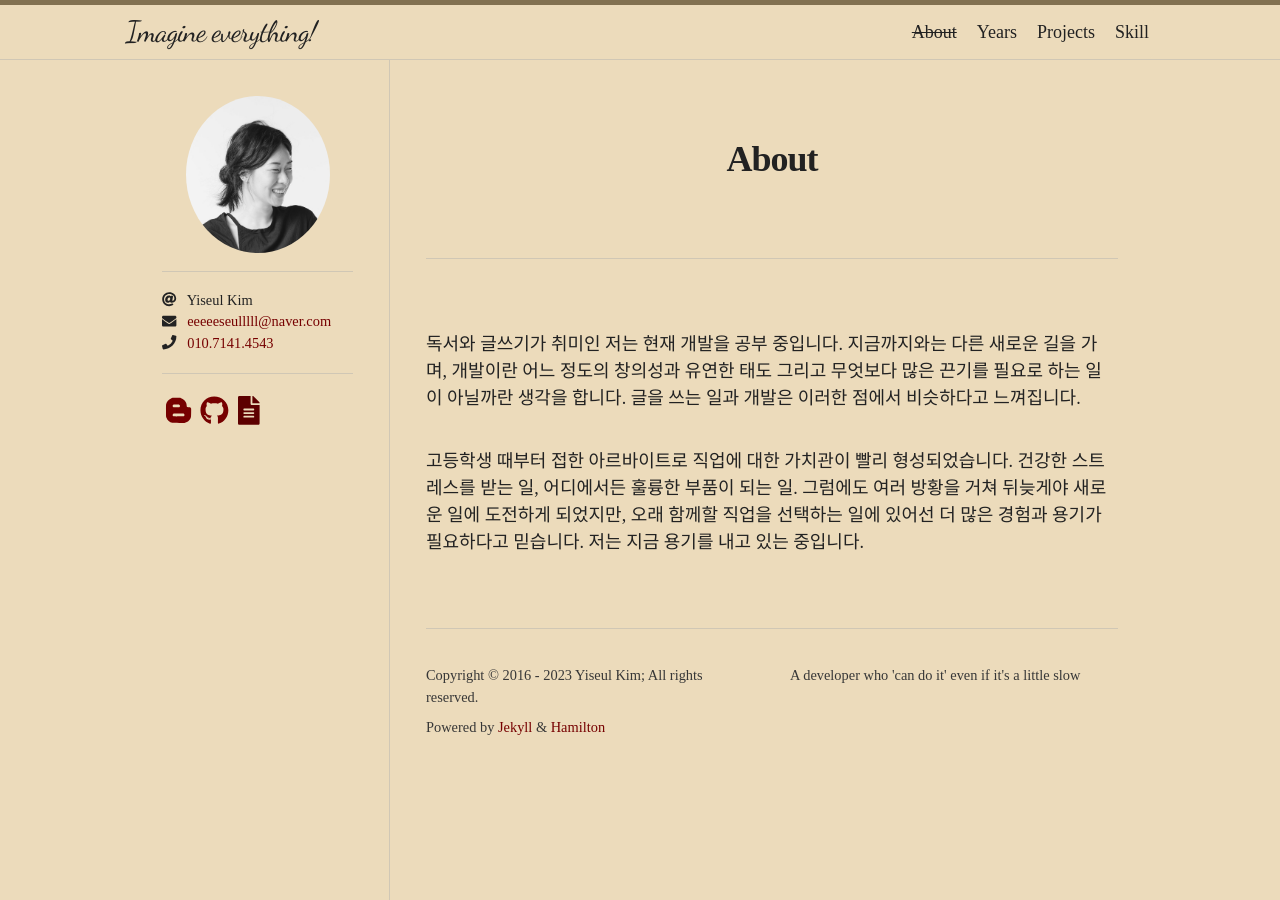
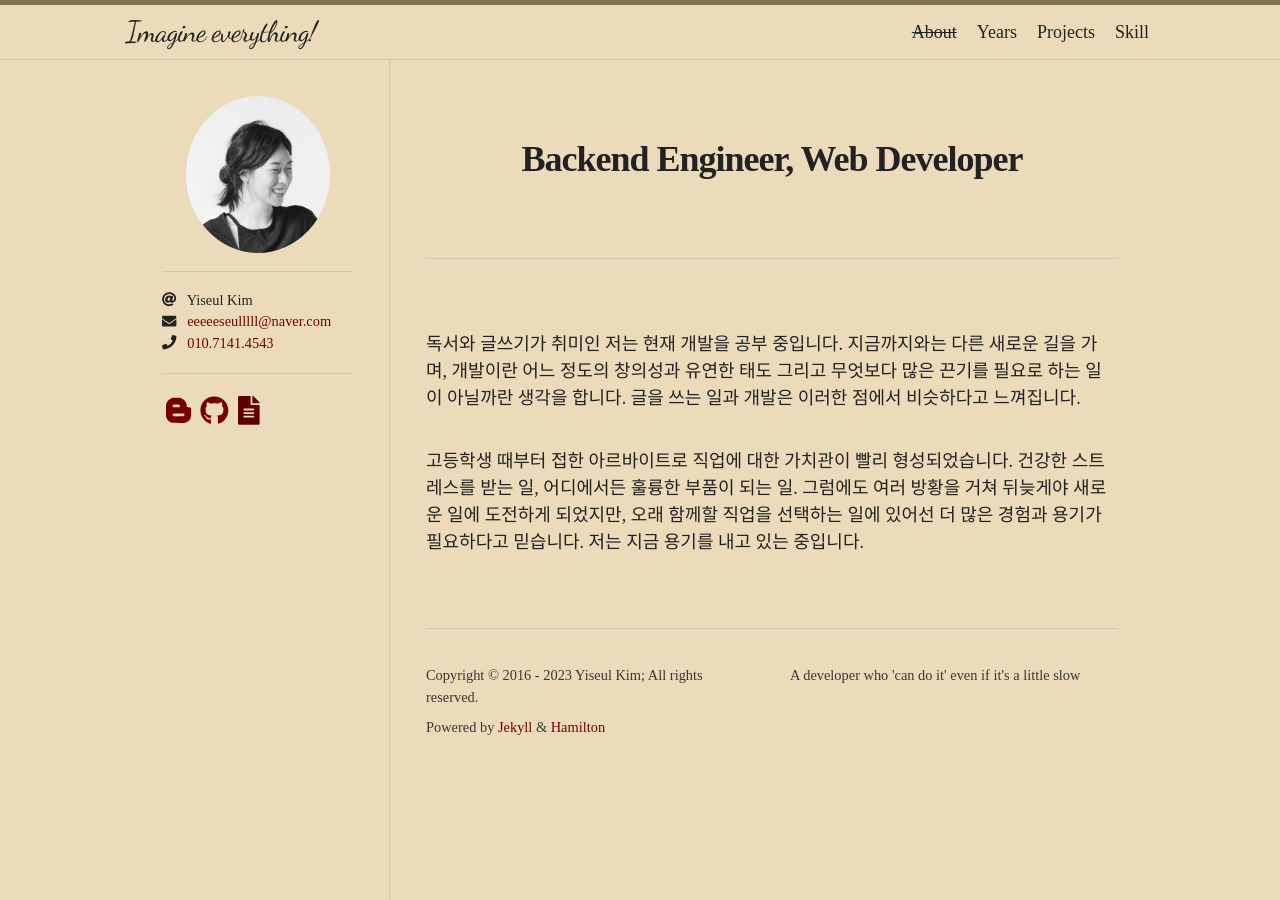
Before and after one commit to eseulssi/kimyiseul.github.io, a Jekyll site: the page built from about.md, in a window 1280 px wide. Built offline with Jekyll 4.4.1, drawn with Linux system fonts in a browser that asks for light colours; nearby versions of some CDN libraries; some web fonts are replaced.

Commit message:
스킬추가

```diff
--- a/about.md
+++ b/about.md
@@ -1,6 +1,6 @@
 ---
 layout: page
-title: About
+title: Backend Engineer, Web Developer
 permalink: /about/
 ---
 
```
